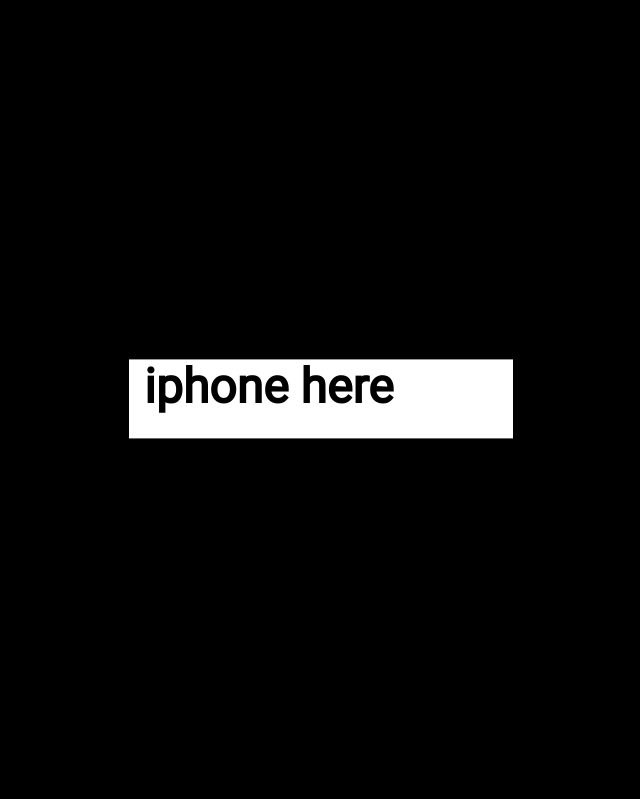
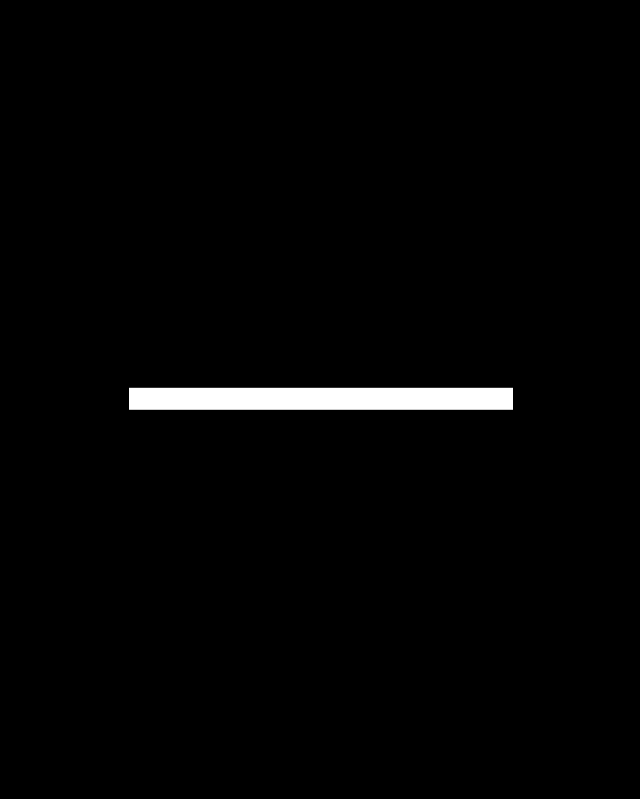
Before and after one commit to ParadoxMike/rwd-landingpage, a PHP site: template templates/base.twig in a window 1280 px wide. Shown: the part 3201-4000 px from the top of the page, without its empty margins (127-767 px from the left). Run offline with PHP 8.4, Linux system fonts and the light colour scheme; the template is opened without the code that fills it, so the values that code supplies are empty; style sheets or scripts are compiled from the project's sources; some libraries are stand-ins or nearby versions.

Commit message:
TASK: m_pacenote-driver -> minor changes

```diff
--- a/src/scss/modules/m_pacenote-driver.scss
+++ b/src/scss/modules/m_pacenote-driver.scss
@@ -20,4 +20,8 @@
             width: 60%;
         }
     }
+
+    &__bullet-point {
+
+    }
 }
--- a/templates/modules/m_pacenote-driver.twig
+++ b/templates/modules/m_pacenote-driver.twig
@@ -6,9 +6,12 @@
     <div class="m_pacenote-driver__info-container">
         <div class="row mx-0">
             <div class="col-md-6 bg-c-white d-none d-md-block">
-                <h1 class="h1">iphone here</h1>
+                <img src="" alt="">
             </div>
             <div class="col-12 col-md-6  py-300 py-sm-400 px-150 px-sm-250 p-md-0">
+                <div class="m_pacenote-driver__bullet-point">
+
+                </div>
             </div>
         </div>
     </div>
```
